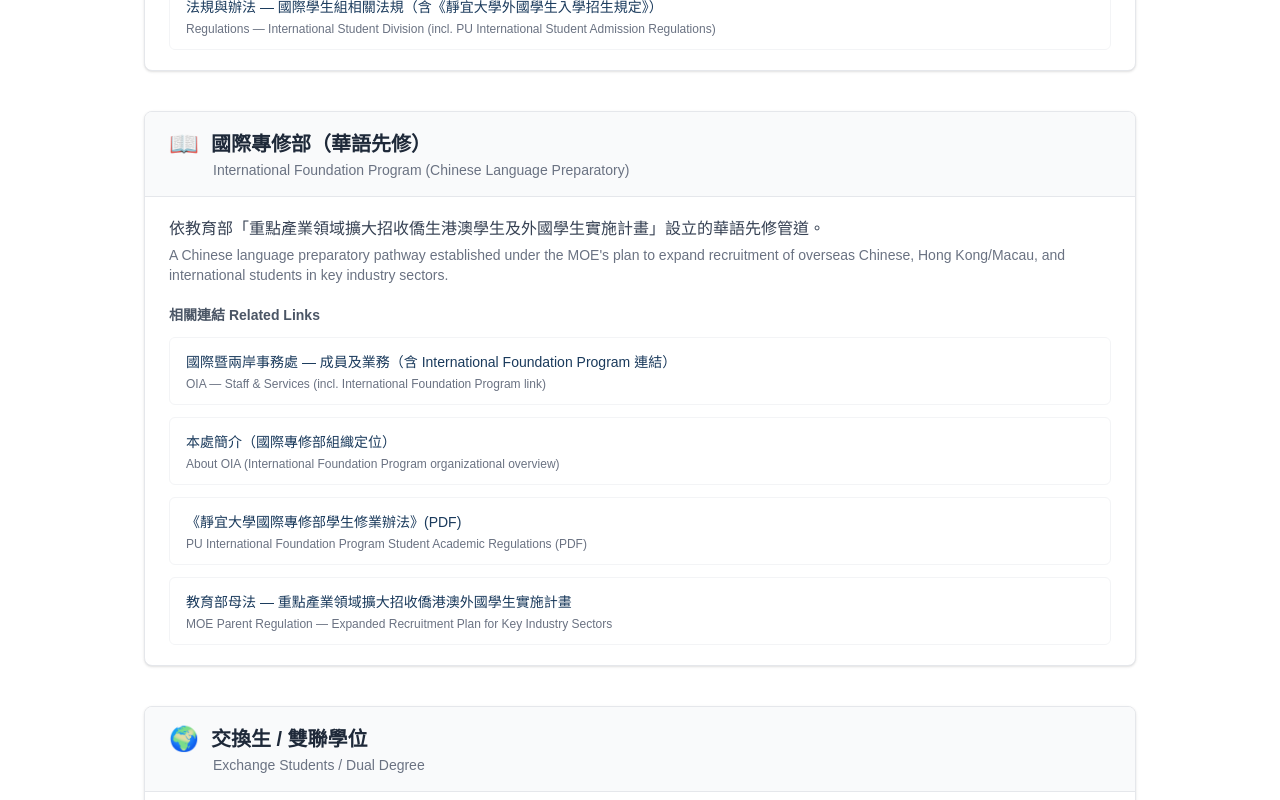
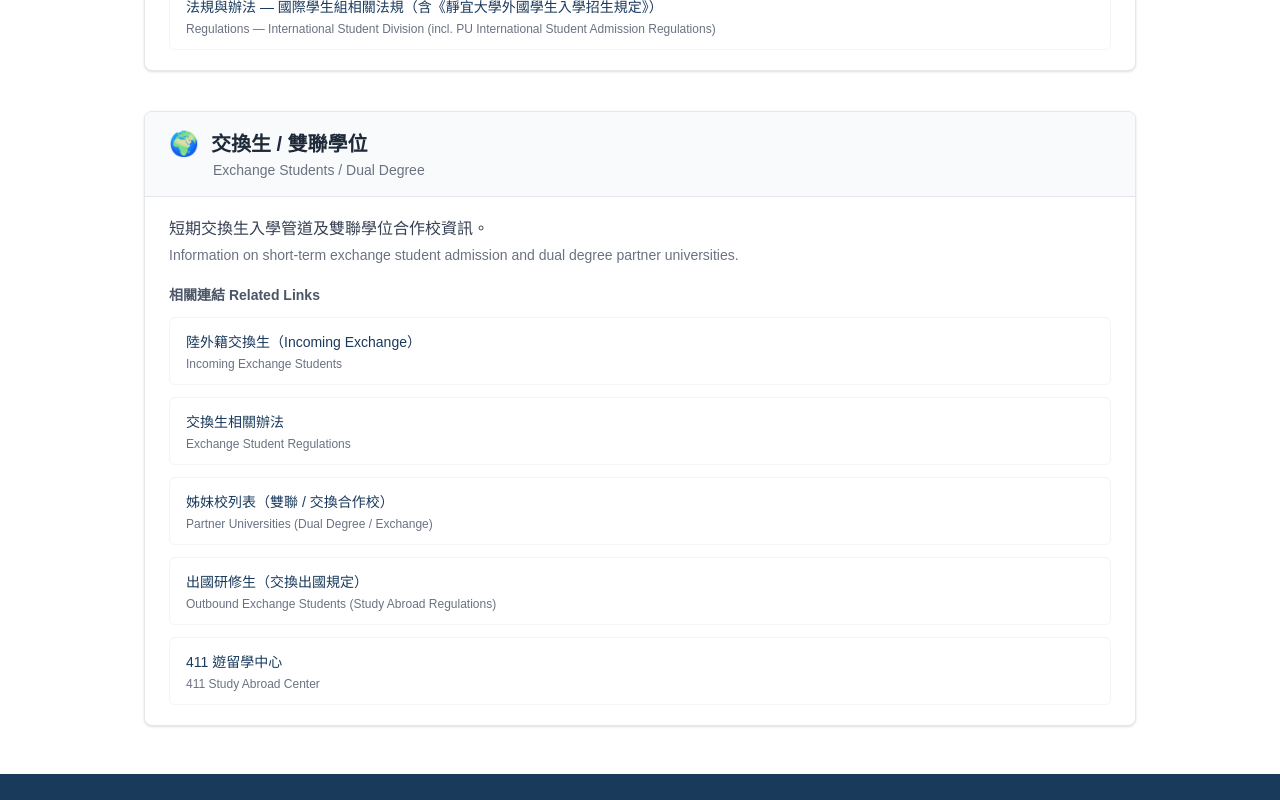
Before and after one commit to htchu/ipcs, a Next.js app: page /admission in a window 1280 px wide. Shown: the part 660-1460 px from the top of the page. Built offline with nearby package versions, Linux system fonts and the light colour scheme.

Commit message:
Remove International Foundation Program card from admission page
Co-Authored-By: Claude Opus 4.6 <noreply@anthropic.com>

```diff
--- a/src/app/admission/page.tsx
+++ b/src/app/admission/page.tsx
@@ -44,38 +44,6 @@ const pathways: {
         zh: "法規與辦法 — 國際學生組相關法規（含《靜宜大學外國學生入學招生規定》）",
         en: "Regulations — International Student Division (incl. PU International Student Admission Regulations)",
         href: "https://oia.pu.edu.tw/p/403-1048-389-1.php",
-      },
-    ],
-  },
-  {
-    id: "foundation",
-    icon: "📖",
-    zh: "國際專修部（華語先修）",
-    en: "International Foundation Program (Chinese Language Preparatory)",
-    descZh:
-      "依教育部「重點產業領域擴大招收僑生港澳學生及外國學生實施計畫」設立的華語先修管道。",
-    descEn:
-      "A Chinese language preparatory pathway established under the MOE's plan to expand recruitment of overseas Chinese, Hong Kong/Macau, and international students in key industry sectors.",
-    links: [
-      {
-        zh: "國際暨兩岸事務處 — 成員及業務（含 International Foundation Program 連結）",
-        en: "OIA — Staff & Services (incl. International Foundation Program link)",
-        href: "https://oia.pu.edu.tw/p/426-1048-7.php",
-      },
-      {
-        zh: "本處簡介（國際專修部組織定位）",
-        en: "About OIA (International Foundation Program organizational overview)",
-        href: "https://oia.pu.edu.tw/p/426-1048-6.php",
-      },
-      {
-        zh: "《靜宜大學國際專修部學生修業辦法》(PDF)",
-        en: "PU International Foundation Program Student Academic Regulations (PDF)",
-        href: "https://oia.pu.edu.tw/var/file/48/1048/img/324/654788790.pdf",
-      },
-      {
-        zh: "教育部母法 — 重點產業領域擴大招收僑港澳外國學生實施計畫",
-        en: "MOE Parent Regulation — Expanded Recruitment Plan for Key Industry Sectors",
-        href: "https://edu.law.moe.gov.tw/LawContent.aspx?id=GL002309",
       },
     ],
   },
```
